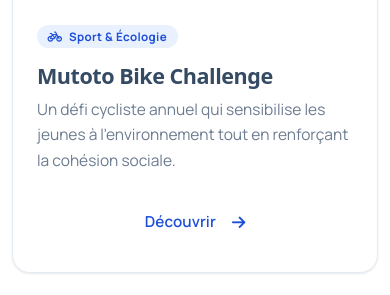
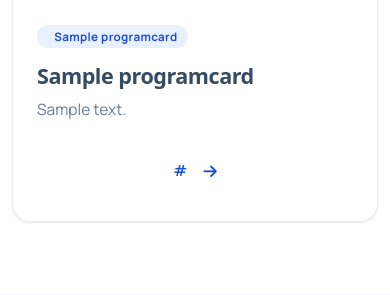
Before and after one commit to aimedrcongo/aime-site, a Django app: page / in a window 390 px wide. Shown: the part 1766-2061 px from the top of the page. Run offline with Django 5.2, Linux system fonts and the light colour scheme; tables that the repository leaves empty hold one stand-in row (values such as "Sample post"); grey boxes marked "Sample" are stand-in pictures; some web fonts are replaced.

Commit message:
CMS: sections editables accueil (ProgramCard + GalleryImage) + admin + seed

```diff
--- a/main/cms_models.py
+++ b/main/cms_models.py
@@ -141,3 +141,50 @@
     def load(cls):
         obj, _ = cls.objects.get_or_create(pk=1)
         return obj
+
+
+class ProgramCard(models.Model):
+    """Carte programme affichée sur la page d'accueil (section 'Nos programmes')."""
+    title = models.CharField("Titre", max_length=120)
+    description = models.TextField("Description")
+    image = models.ImageField("Image", upload_to='programs/', blank=True, null=True)
+    image_url = models.URLField("URL image (si pas d'upload)", blank=True)
+    badge_label = models.CharField("Badge — texte", max_length=60, blank=True)
+    badge_icon = models.CharField("Badge — icône FontAwesome", max_length=40, blank=True,
+                                  default='fa-star', help_text="Ex: fa-bicycle, fa-flask, fa-briefcase")
+    link_url = models.CharField("Lien", max_length=300, blank=True)
+    link_label = models.CharField("Lien — texte", max_length=60, default='Découvrir')
+    order = models.PositiveIntegerField("Ordre", default=0)
+    is_active = models.BooleanField("Actif", default=True)
+
+    class Meta:
+        ordering = ['order']
+        verbose_name = "Programme (accueil)"
+        verbose_name_plural = "Programmes (accueil)"
+
+    def __str__(self):
+        return self.title
+
+    def get_image(self):
+        return self.image.url if self.image else self.image_url
+
+
+class GalleryImage(models.Model):
+    """Image de la galerie/carrousel de la page d'accueil."""
+    title = models.CharField("Titre", max_length=120, blank=True)
+    caption = models.CharField("Légende", max_length=200, blank=True)
+    image = models.ImageField("Image", upload_to='gallery/', blank=True, null=True)
+    image_url = models.URLField("URL image (si pas d'upload)", blank=True)
+    order = models.PositiveIntegerField("Ordre", default=0)
+    is_active = models.BooleanField("Actif", default=True)
+
+    class Meta:
+        ordering = ['order']
+        verbose_name = "Image galerie (accueil)"
+        verbose_name_plural = "Images galerie (accueil)"
+
+    def __str__(self):
+        return self.title or self.caption or f"Image #{self.pk}"
+
+    def get_image(self):
+        return self.image.url if self.image else self.image_url
--- a/main/models.py
+++ b/main/models.py
@@ -597,4 +597,4 @@
 
 
 # --- Modèles CMS éditables (Hero, Paramètres du site) ---
-from .cms_models import HeroSection, SiteSettings  # noqa: E402,F401
+from .cms_models import HeroSection, SiteSettings, ProgramCard, GalleryImage  # noqa: E402,F401
--- a/main/templates/main/home.html
+++ b/main/templates/main/home.html
@@ -80,39 +80,20 @@
         </div>
 
         <div class="row g-4 mt-2">
+            {% get_programs as programs %}
+            {% for p in programs %}
             <div class="col-md-4">
-                <div class="card h-100 program-card-hover" data-testid="program-mbc">
-                    <img src="https://images.unsplash.com/photo-1515658323406-25d61c141a6e?auto=format&fit=crop&w=900&q=80" class="card-img-top" alt="Mutoto Bike Challenge" style="height: 230px; object-fit: cover;">
+                <div class="card h-100 program-card-hover" data-testid="program-card-{{ forloop.counter }}">
+                    {% if p.get_image %}<img src="{{ p.get_image }}" class="card-img-top" alt="{{ p.title }}" style="height: 230px; object-fit: cover;">{% endif %}
                     <div class="card-body">
-                        <span class="badge bg-primary mb-3"><i class="fas fa-bicycle me-1"></i> Sport &amp; Écologie</span>
-                        <h4 class="card-title">Mutoto Bike Challenge</h4>
-                        <p class="card-text text-muted mb-4">Un défi cycliste annuel qui sensibilise les jeunes à l'environnement tout en renforçant la cohésion sociale.</p>
-                        <a href="{% url 'main:mutoto_bike_challenge' %}" class="btn btn-outline-primary w-100" data-testid="link-mbc">Découvrir <i class="fas fa-arrow-right ms-2"></i></a>
+                        {% if p.badge_label %}<span class="badge bg-primary mb-3"><i class="fas {{ p.badge_icon }} me-1"></i> {{ p.badge_label }}</span>{% endif %}
+                        <h4 class="card-title">{{ p.title }}</h4>
+                        <p class="card-text text-muted mb-4">{{ p.description }}</p>
+                        {% if p.link_url %}<a href="{{ p.link_url }}" class="btn btn-outline-primary w-100" data-testid="link-program-{{ forloop.counter }}">{{ p.link_label }} <i class="fas fa-arrow-right ms-2"></i></a>{% endif %}
                     </div>
                 </div>
             </div>
-            <div class="col-md-4">
-                <div class="card h-100 program-card-hover" data-testid="program-msa">
-                    <img src="https://images.pexels.com/photos/8471835/pexels-photo-8471835.jpeg?auto=compress&cs=tinysrgb&dpr=2&h=600&w=900" class="card-img-top" alt="Mutoto Science Adventure" style="height: 230px; object-fit: cover;">
-                    <div class="card-body">
-                        <span class="badge bg-success mb-3"><i class="fas fa-flask me-1"></i> Sciences &amp; Tech</span>
-                        <h4 class="card-title">Mutoto Science Adventure</h4>
-                        <p class="card-text text-muted mb-4">Des ateliers scientifiques qui éveillent la curiosité, développent l'esprit critique et inspirent les vocations.</p>
-                        <a href="{% url 'main:mutoto_science_adventure' %}" class="btn btn-outline-primary w-100" data-testid="link-msa">Découvrir <i class="fas fa-arrow-right ms-2"></i></a>
-                    </div>
-                </div>
-            </div>
-            <div class="col-md-4">
-                <div class="card h-100 program-card-hover" data-testid="program-mbm">
-                    <img src="https://images.pexels.com/photos/9301461/pexels-photo-9301461.jpeg?auto=compress&cs=tinysrgb&dpr=2&h=600&w=900" class="card-img-top" alt="Mon Beau Métier" style="height: 230px; object-fit: cover;">
-                    <div class="card-body">
-                        <span class="badge bg-primary mb-3"><i class="fas fa-briefcase me-1"></i> Métiers &amp; Avenir</span>
-                        <h4 class="card-title">Mon Beau Métier</h4>
-                        <p class="card-text text-muted mb-4">La valorisation et la formation aux métiers porteurs pour ouvrir aux jeunes la voie de l'autonomie économique.</p>
-                        <a href="{% url 'main:mon_beau_metier' %}" class="btn btn-outline-primary w-100" data-testid="link-mbm">Découvrir <i class="fas fa-arrow-right ms-2"></i></a>
-                    </div>
-                </div>
-            </div>
+            {% endfor %}
         </div>
     </div>
 </section>
@@ -205,30 +186,20 @@
             <div class="section-title"><h2>Nos dernières réalisations.</h2></div>
         </div>
 
+        {% get_gallery as gallery %}
         <div id="galleryCarousel" class="carousel slide" data-bs-ride="carousel">
             <div class="carousel-indicators">
-                <button type="button" data-bs-target="#galleryCarousel" data-bs-slide-to="0" class="active" aria-current="true"></button>
-                <button type="button" data-bs-target="#galleryCarousel" data-bs-slide-to="1"></button>
-                <button type="button" data-bs-target="#galleryCarousel" data-bs-slide-to="2"></button>
-                <button type="button" data-bs-target="#galleryCarousel" data-bs-slide-to="3"></button>
+                {% for g in gallery %}
+                <button type="button" data-bs-target="#galleryCarousel" data-bs-slide-to="{{ forloop.counter0 }}" {% if forloop.first %}class="active" aria-current="true"{% endif %}></button>
+                {% endfor %}
             </div>
             <div class="carousel-inner">
-                <div class="carousel-item active">
-                    <img src="https://images.pexels.com/photos/14554003/pexels-photo-14554003.jpeg?auto=compress&cs=tinysrgb&dpr=2&h=600&w=1200" class="d-block w-100" alt="Éducation" style="height: 520px; object-fit: cover;">
-                    <div class="carousel-caption"><h5>Mutoto Science Adventure</h5><p>Ateliers scientifiques pour éveiller la curiosité des enfants</p></div>
+                {% for g in gallery %}
+                <div class="carousel-item {% if forloop.first %}active{% endif %}">
+                    <img src="{{ g.get_image }}" class="d-block w-100" alt="{{ g.title }}" style="height: 520px; object-fit: cover;">
+                    {% if g.title or g.caption %}<div class="carousel-caption"><h5>{{ g.title }}</h5><p>{{ g.caption }}</p></div>{% endif %}
                 </div>
-                <div class="carousel-item">
-                    <img src="https://images.pexels.com/photos/9301461/pexels-photo-9301461.jpeg?auto=compress&cs=tinysrgb&dpr=2&h=600&w=1200" class="d-block w-100" alt="Entrepreneuriat" style="height: 520px; object-fit: cover;">
-                    <div class="carousel-caption"><h5>Mon Beau Métier</h5><p>Formation et valorisation des métiers étudiants en RDC</p></div>
-                </div>
-                <div class="carousel-item">
-                    <img src="https://images.unsplash.com/photo-1515658323406-25d61c141a6e?auto=format&fit=crop&w=1200&q=80" class="d-block w-100" alt="Communauté" style="height: 520px; object-fit: cover;">
-                    <div class="carousel-caption"><h5>Engagement communautaire</h5><p>Un travail collectif pour un impact durable</p></div>
-                </div>
-                <div class="carousel-item">
-                    <img src="https://images.pexels.com/photos/8617843/pexels-photo-8617843.jpeg?auto=compress&cs=tinysrgb&dpr=2&h=600&w=1200" class="d-block w-100" alt="Jeunesse" style="height: 520px; object-fit: cover;">
-                    <div class="carousel-caption"><h5>Jeunesse &amp; éducation</h5><p>Accompagner les jeunes vers l'autonomie</p></div>
-                </div>
+                {% endfor %}
             </div>
             <button class="carousel-control-prev" type="button" data-bs-target="#galleryCarousel" data-bs-slide="prev">
                 <span class="carousel-control-prev-icon" aria-hidden="true"></span>
--- a/main/templatetags/cms_tags.py
+++ b/main/templatetags/cms_tags.py
@@ -1,7 +1,7 @@
 """Tags template pour le contenu CMS éditable (avec cache)."""
 from django import template
 from django.core.cache import cache
-from main.models import HeroSection
+from main.models import HeroSection, ProgramCard, GalleryImage
 
 register = template.Library()
 
@@ -20,3 +20,23 @@
     hero = HeroSection.objects.filter(page=page, is_active=True).first()
     cache.set(key, hero if hero is not None else _SENTINEL, 3600)
     return hero
+
+
+@register.simple_tag
+def get_programs():
+    """Cartes programmes actives (page d'accueil), triées par ordre."""
+    items = cache.get('cms_programs')
+    if items is None:
+        items = list(ProgramCard.objects.filter(is_active=True))
+        cache.set('cms_programs', items, 3600)
+    return items
+
+
+@register.simple_tag
+def get_gallery():
+    """Images galerie actives (page d'accueil), triées par ordre."""
+    items = cache.get('cms_gallery')
+    if items is None:
+        items = list(GalleryImage.objects.filter(is_active=True))
+        cache.set('cms_gallery', items, 3600)
+    return items
```
Also changed, not shown: main/admin.py (+34 -0 lines), main/signals.py (+11 -1 lines), seed_preview.py (+35 -0 lines), main/migrations/0011_galleryimage_programcard.py (added).
